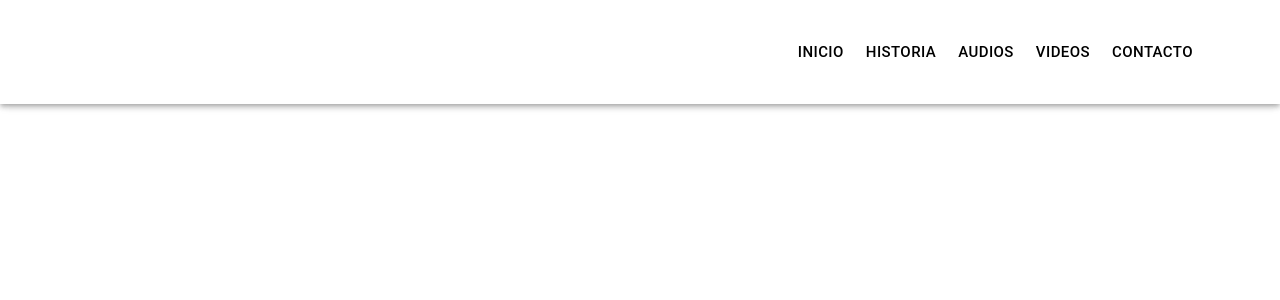
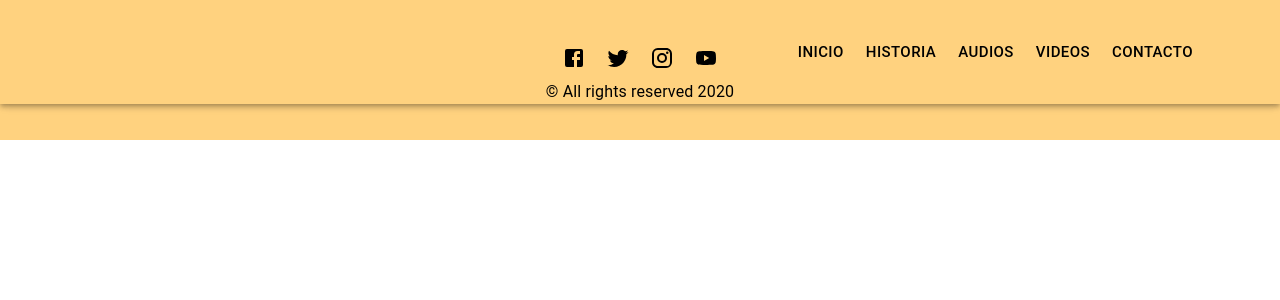
Before and after one commit to majovanilla/vainsnava_swami, a React (Create React App) app: page /contacto in a window 1280 px wide. Shown: the top 300 px of the page. Built offline with nearby package versions, Linux system fonts and the light colour scheme.

Commit message:
Add footer component and basic styling

```diff
--- a/src/containers/Footer.jsx
+++ b/src/containers/Footer.jsx
@@ -1,9 +1,23 @@
 import React from 'react';
+import footerClasses from '../styles/footer.module.scss';
+import TwitterIcon from '@material-ui/icons/Twitter';
+import FacebookIcon from '@material-ui/icons/Facebook';
+import InstagramIcon from '@material-ui/icons/Instagram';
+import YouTubeIcon from '@material-ui/icons/YouTube';
+import { Typography } from '@material-ui/core';
 
 function Footer() {
   return (
-    <div className="Footer">
-
+    <div className={footerClasses.Footer}>
+      <div className={footerClasses.socialDiv}>
+        <FacebookIcon className={footerClasses.footerIcon}/>
+        <TwitterIcon className={footerClasses.footerIcon}/>
+        <InstagramIcon className={footerClasses.footerIcon}/>
+        <YouTubeIcon className={footerClasses.footerIcon}/>
+      </div>
+      <Typography type="body2">
+        &copy; All rights reserved 2020
+      </Typography>
     </div>
   );
 }
--- /dev/null
+++ b/src/styles/_reset.scss
@@ -0,0 +1,48 @@
+/* http://meyerweb.com/eric/tools/css/reset/
+   v2.0 | 20110126
+   License: none (public domain)
+*/
+
+html, body, div, span, applet, object, iframe,
+h1, h2, h3, h4, h5, h6, p, blockquote, pre,
+a, abbr, acronym, address, big, cite, code,
+del, dfn, em, img, ins, kbd, q, s, samp,
+small, strike, strong, sub, sup, tt, var,
+b, u, i, center,
+dl, dt, dd, ol, ul, li,
+fieldset, form, label, legend,
+table, caption, tbody, tfoot, thead, tr, th, td,
+article, aside, canvas, details, embed,
+figure, figcaption, footer, header, hgroup,
+menu, nav, output, ruby, section, summary,
+time, mark, audio, video {
+	margin: 0;
+	padding: 0;
+	border: 0;
+	font-size: 100%;
+	font: inherit;
+	vertical-align: baseline;
+}
+/* HTML5 display-role reset for older browsers */
+article, aside, details, figcaption, figure,
+footer, header, hgroup, menu, nav, section {
+	display: block;
+}
+body {
+	line-height: 1;
+}
+ol, ul {
+	list-style: none;
+}
+blockquote, q {
+	quotes: none;
+}
+blockquote:before, blockquote:after,
+q:before, q:after {
+	content: '';
+	content: none;
+}
+table {
+	border-collapse: collapse;
+	border-spacing: 0;
+}
--- /dev/null
+++ b/src/styles/footer.module.scss
@@ -0,0 +1,24 @@
+.socialDiv,
+.Footer {
+  display: flex;
+  justify-content: center;
+  align-items: center;
+}
+
+.Footer {
+  flex-direction: column;
+  position: static;
+  bottom: 0;
+  max-width: 100%;
+  height: 100px;
+  padding: 20px 100px;
+  background: rgba(255, 165, 0, 0.5);
+}
+
+.socialDiv {
+  margin: 10px 0;
+}
+
+.footerIcon {
+  margin: 0 10px;
+}
--- a/src/styles/index.scss
+++ b/src/styles/index.scss
@@ -1,3 +1,5 @@
+@use 'reset';
+
 body {
   margin: 0;
   font-family: -apple-system, BlinkMacSystemFont, 'Segoe UI', 'Roboto', 'Oxygen',
```
